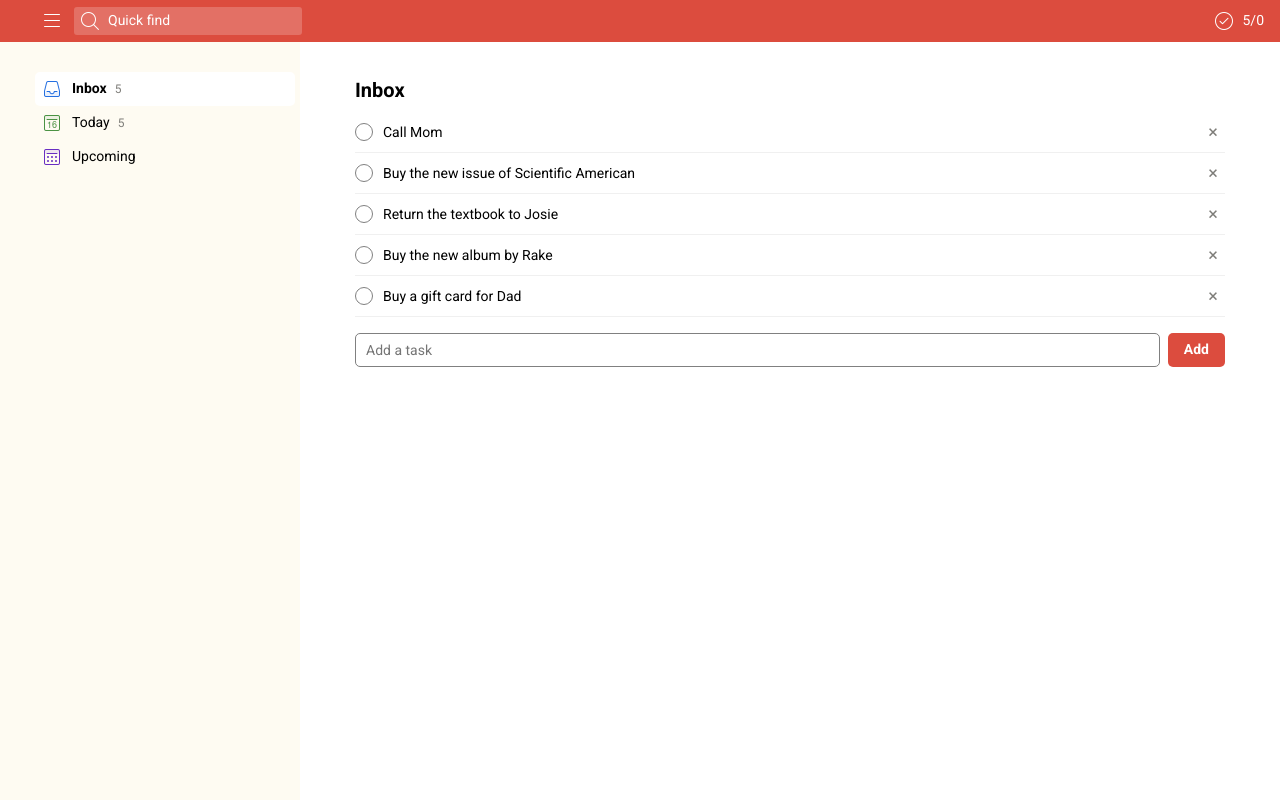
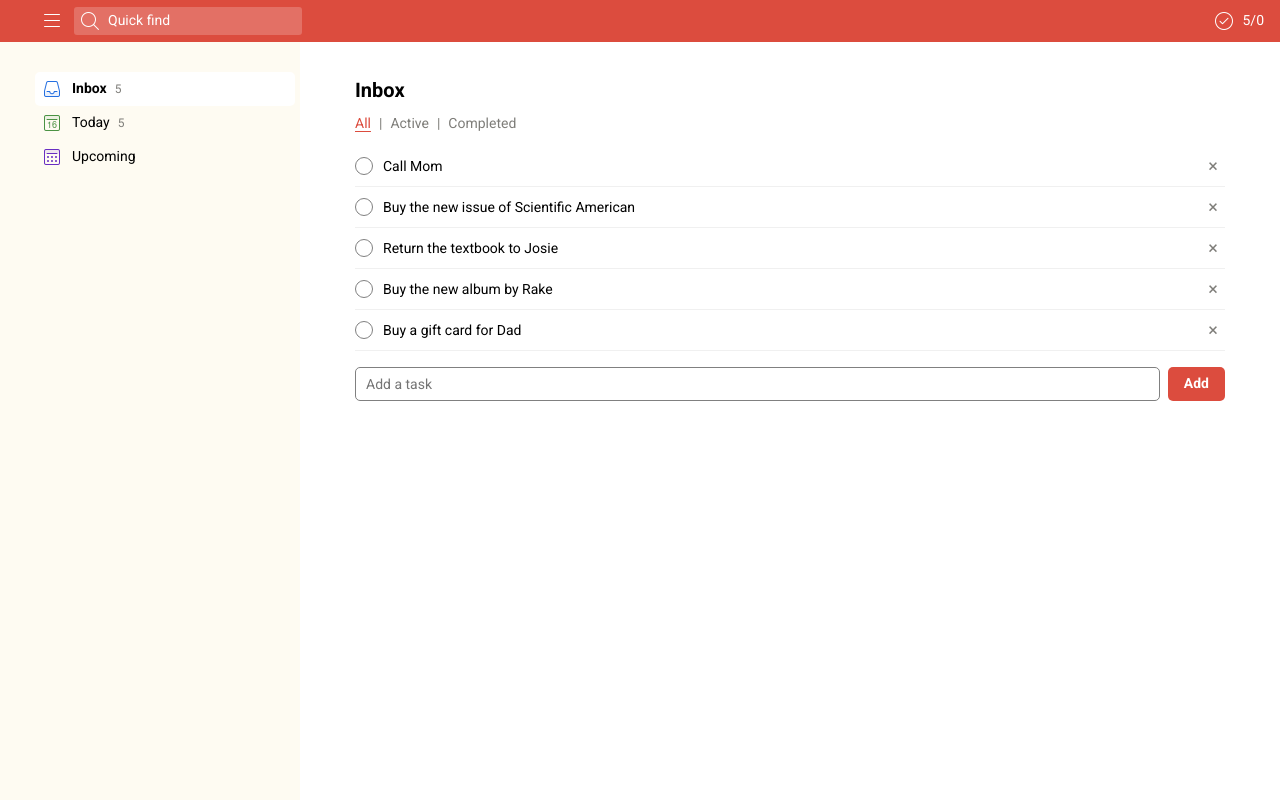
Before and after one commit to Ranoobaba/assignment-2-Ranoobaba, a React (Vite) app: page / in a window 1280 px wide. Built offline with nearby package versions, Linux system fonts and the light colour scheme.

Commit message:
Add All, Active and Completed filters

```diff
--- a/src/App.css
+++ b/src/App.css
@@ -200,6 +200,39 @@ img {
     line-height: 24px;
 }
 
+/* All | Active | Completed row under the heading */
+.task-filter {
+    display: flex;
+    flex-wrap: wrap;
+    align-items: center;
+    gap: 4px;
+    margin: 0 -4px 10px; /* lines the button text up with the heading */
+}
+
+.filter-button {
+    padding: 2px 4px;
+    border: 0;
+    border-radius: 3px;
+    background: none;
+    color: var(--color-text-muted);
+    cursor: pointer;
+}
+
+/* Color only: bolder text is wider and would shift the separators */
+.filter-button-active {
+    color: var(--color-primary);
+    text-decoration: underline;
+    text-underline-offset: 3px;
+}
+
+.filter-button:focus-visible {
+    outline: 2px solid var(--color-primary);
+}
+
+.filter-separator {
+    color: var(--color-text-muted);
+}
+
 .task-list {
     margin: 0;
     padding: 0;
--- a/src/App.jsx
+++ b/src/App.jsx
@@ -1,6 +1,7 @@
 import { useState } from 'react'
 import Header from './components/Header.jsx'
 import Sidebar from './components/Sidebar.jsx'
+import TaskFilter from './components/TaskFilter.jsx'
 import TaskForm from './components/TaskForm.jsx'
 import TaskList from './components/TaskList.jsx'
 import './App.css'
@@ -15,8 +16,19 @@ const INITIAL_TASKS = [
 
 function App() {
   const [tasks, setTasks] = useState(INITIAL_TASKS)
+  const [filter, setFilter] = useState('All')
 
   const completedCount = tasks.filter((task) => task.completed).length
+
+  const visibleTasks = tasks.filter((task) => {
+    if (filter === 'Active') {
+      return !task.completed
+    }
+    if (filter === 'Completed') {
+      return task.completed
+    }
+    return true
+  })
 
   function handleAddTask(text) {
     setTasks((currentTasks) => {
@@ -45,7 +57,8 @@ function App() {
         <main className="main-content">
           <section className="task-section" id="inbox" aria-labelledby="inbox-heading">
             <h1 className="section-heading" id="inbox-heading">Inbox</h1>
-            <TaskList tasks={tasks} onToggleTask={handleToggleTask} onDeleteTask={handleDeleteTask} />
+            <TaskFilter activeFilter={filter} onFilterChange={setFilter} />
+            <TaskList tasks={visibleTasks} onToggleTask={handleToggleTask} onDeleteTask={handleDeleteTask} />
             <TaskForm onAddTask={handleAddTask} />
           </section>
         </main>
--- /dev/null
+++ b/src/components/TaskFilter.jsx
@@ -0,0 +1,25 @@
+import { Fragment } from 'react'
+
+const FILTERS = ['All', 'Active', 'Completed']
+
+function TaskFilter({ activeFilter, onFilterChange }) {
+  return (
+    <div className="task-filter" role="group" aria-label="Filter tasks">
+      {FILTERS.map((filter, index) => (
+        <Fragment key={filter}>
+          {index > 0 && <span className="filter-separator" aria-hidden="true">|</span>}
+          <button
+            className={filter === activeFilter ? 'filter-button filter-button-active' : 'filter-button'}
+            type="button"
+            aria-pressed={filter === activeFilter}
+            onClick={() => onFilterChange(filter)}
+          >
+            {filter}
+          </button>
+        </Fragment>
+      ))}
+    </div>
+  )
+}
+
+export default TaskFilter
```
